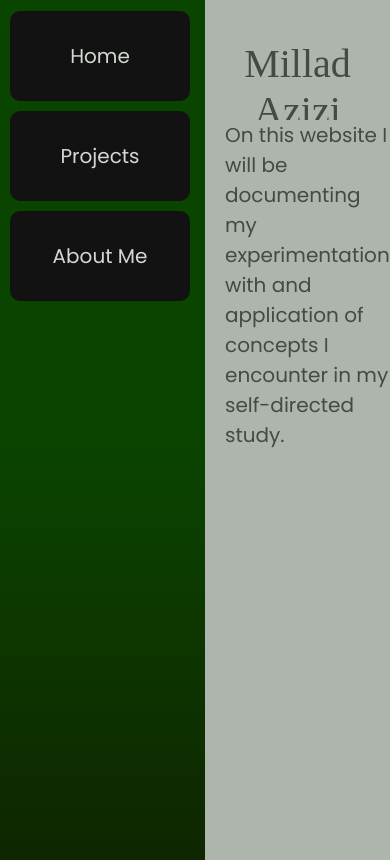
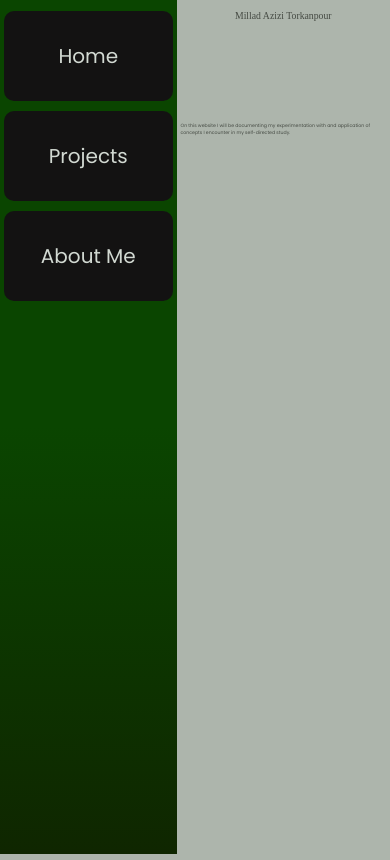
Before and after one commit to M-Torkanpour/Github-Page, a plain HTML site: page index.html in a window 390 px wide. Drawn offline with Linux system fonts and the light colour scheme; a web font is replaced by a local one.

Commit message:
Responsivity

```diff
--- a/styles/buttons.css
+++ b/styles/buttons.css
@@ -3,7 +3,7 @@
   color: #D2D9D2;
   border: none;
   height: 90px;
-  width: 180px;
+  width: 20vh;
   font-size: 20px;
   border-radius: 10px;
   cursor: pointer;
@@ -23,7 +23,7 @@
 }
 
 .projects-button:active {
-  color: rgb(7, 102, 3);
+  color: #36B02A;
   background-color: rgb(0, 0, 0);
 }
 
@@ -32,7 +32,7 @@
   color: #D2D9D2;
   border: none;
   height: 90px;
-  width: 180px;
+  width: 20vh;
   font-size: 20px;
   border-radius: 10px;
   cursor: pointer;
@@ -48,7 +48,7 @@
 }
 
 .aboutme-button:active {
-  color: rgb(7, 102, 3);
+  color: #36B02A;
   background-color: rgb(0, 0, 0);
 }
 
@@ -57,7 +57,7 @@
   color: #D2D9D2;
   border: none;
   height: 90px;
-  width: 180px;
+  width: 20vh;
   font-size: 20px;
   border-radius: 10px;
   cursor: pointer;
@@ -74,6 +74,6 @@
 }
 
 .home-button:active {
-  color: rgb(7, 102, 3);
+  color: #36B02A;
   background-color: rgb(0, 0, 0);
 }
--- a/styles/style.css
+++ b/styles/style.css
@@ -13,22 +13,25 @@ html{
 }
 
 .header{
-  display: flex;
-  flex-direction: row;
-  flex: 1;
   text-align: center;
   background-color: #ADB5AC;
-  grid-area: header;
+  grid-column: 2;
+  grid-row: 1;
+  height: 10vh;
+
+
 }
 
 .button-bar{
   background: linear-gradient(#0A4500 50%,#0F2600);
-  width: 185px;
+  width: 20vh;
   height: 100vh;
-  padding: 10px;
-  padding-right: 10px;
+  padding: 1vw;
   padding-top: 6px;
-  grid-area: button-bar;
+  grid-column: 1/2;
+  grid-row: 1/3;
+
+
 }
 
 button{
@@ -36,23 +39,19 @@ button{
 }
 
 .text-body{
-  padding-left: 20px;
+  padding-left: 1vw;
   text-align: center;
   background-color: #ADB5AC;
-  grid-area: text-body;
+  grid-column: 2;
+  grid-row: 2;
+
 }
 
 #container{
+  width: 100vw;
+  height: 100vh;
   display: grid;
-  grid-template:
-  "button-bar header header" 120px
-  "button-bar text-body text-body" 1fr
-  "button-bar text-body text-body" 1fr
-  / [col-start] 205px [col-1] 1fr [col-end] 1fr;
-  background-color: #ADB5AC;
+  grid-template-columns: 1fr 7fr;
+  grid-template-rows: 1fr 6fr;
+
 }
-
-.margin{
-  margin:80px;
-  background-color: red;
-}
--- a/styles/text.css
+++ b/styles/text.css
@@ -1,16 +1,16 @@
 .summary {
   font-family: poppins, sans-serif;
-  font-size: 20px;
+  font-size: 1.2vw;
   text-align: left;
   color: #454A43;
   margin-top: 0px;
   margin-bottom: 0px;
-  width: 100%;
+
 }
 
 .name {
   font-family: Hedvig Letters Serif, serif;
-  font-size: 40px;
+  font-size: 2.5vw;
   color: #454A43;
   text-align: center;
   width: 100%;
```
Also changed, not shown: index.html (line endings or trailing spaces).
